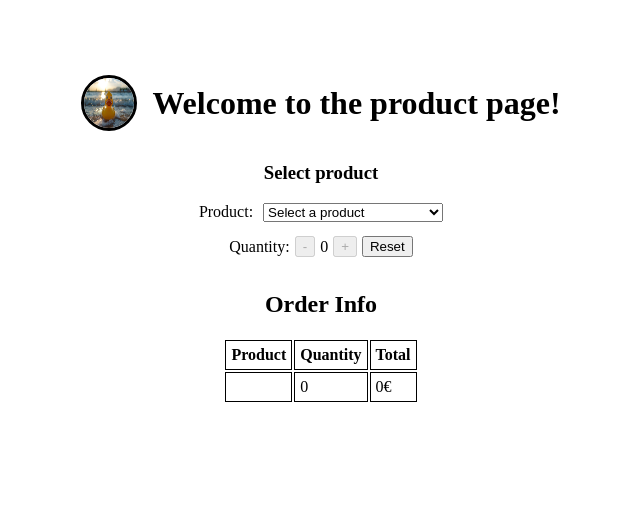
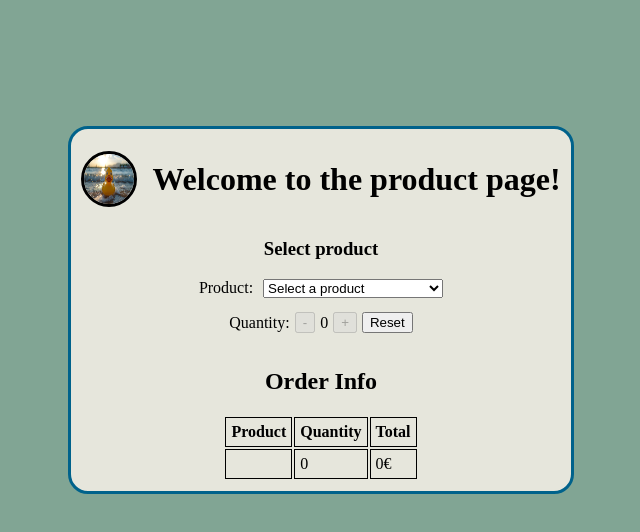
Before and after one commit to 4stron/component, a React (Vite) app: page / in a window 1280 px wide. Shown: the top 532 px of the page, without its empty margins (319-959 px from the left). Built offline with nearby package versions, Linux system fonts and the light colour scheme.

Commit message:
added colors and border

```diff
--- a/src/App.css
+++ b/src/App.css
@@ -28,11 +28,18 @@ img {
   }
 
    .main{
-      margin-top: 5%;
+      margin-top: 10%;
       display: flex;
       flex-direction: column;
       align-items: center;
+      background-color: #E6E6DC;
+      margin-left: 30%;
+      margin-right: 30%;
+      border-radius: 20px;
+      padding: 10px;
+      border: 3px solid #00628B;
   }
 
   html{
+   background-color: #81A594;
   }
```
